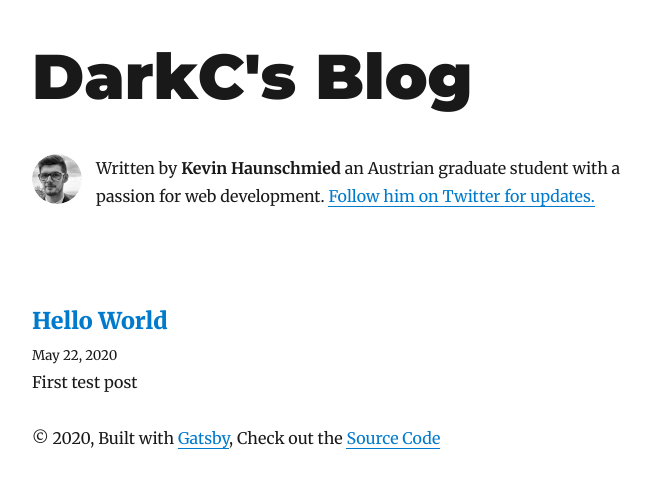
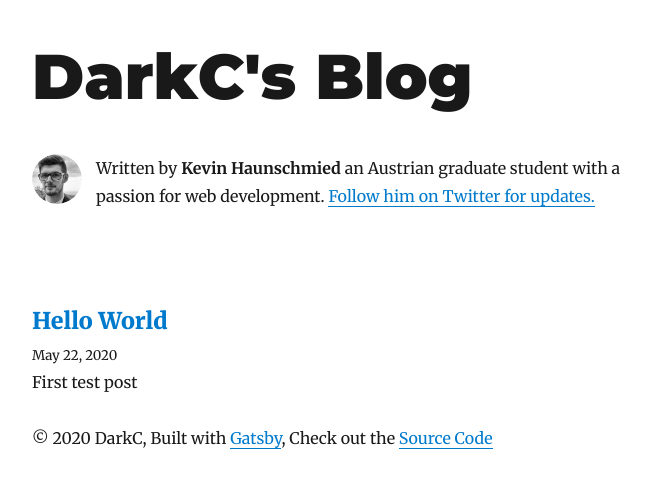
Before and after one commit to DarkC35/lightc-blog, a Gatsby site: page / in a window 1280 px wide. Shown: the whole page, without its empty margins (293-943 px from the left). Built offline with nearby package versions, Linux system fonts and the light colour scheme; Gatsby itself is replaced by a stand-in of ours; some packages are replaced by stand-ins of ours.

Commit message:
update license and copyright

```diff
--- a/src/components/layout.js
+++ b/src/components/layout.js
@@ -59,7 +59,7 @@ const Layout = ({ location, title, children }) => {
       <header>{header}</header>
       <main>{children}</main>
       <footer>
-        © {new Date().getFullYear()}, Built with
+        © {new Date().getFullYear()} DarkC, Built with
         {` `}
         <a href="https://www.gatsbyjs.org">Gatsby</a>
         , Check out the <a href="https://github.com/DarkC35/lightc-blog">Source Code</a>
```
Also changed, not shown: package.json (+4 -4 lines), README.md, 1 other file.
